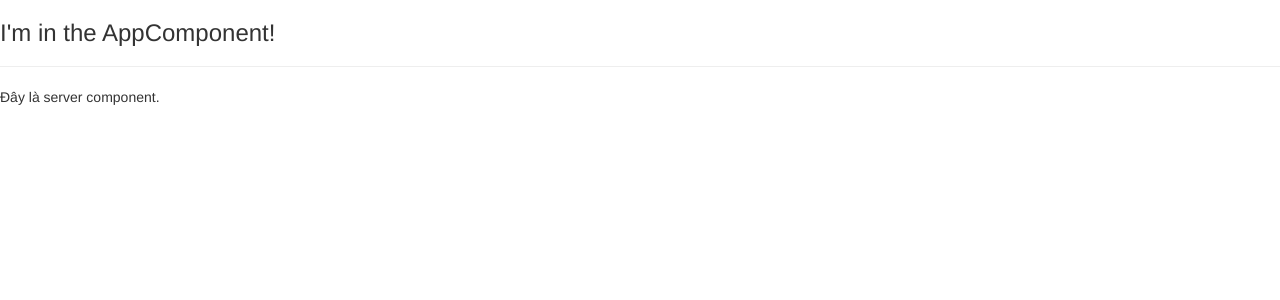
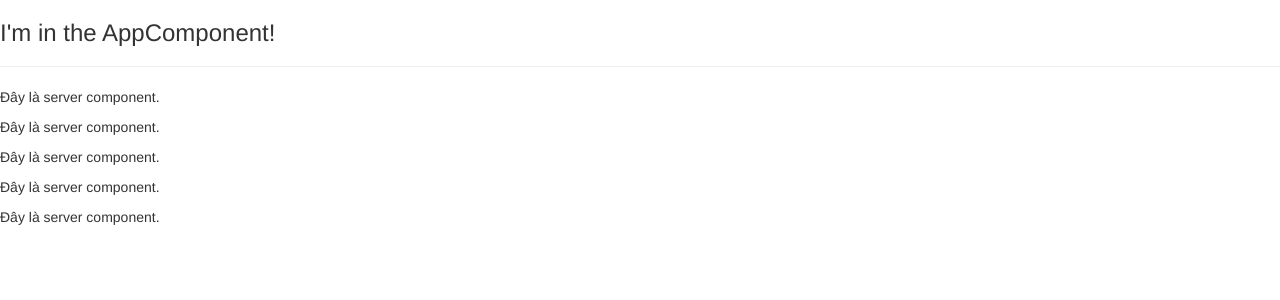
Before and after one commit to chungthehao/Angular_My_First_App, an Angular app: page / in a window 1280 px wide. Shown: the top 300 px of the page. Built offline with nearby package versions, Linux system fonts and the light colour scheme.

Commit message:
Creating Components with the CLI & Nesting Components

```diff
--- a/src/app/app.component.html
+++ b/src/app/app.component.html
@@ -6,4 +6,4 @@
 
 <hr>
 
-<app-server></app-server>
+<app-servers></app-servers>
--- a/src/app/app.module.ts
+++ b/src/app/app.module.ts
@@ -4,13 +4,15 @@
 import { FormsModule } from '@angular/forms'; // typescript cần để biết nó ở đâu
 
 import { AppComponent } from './app.component';
-import { ServerComponent } from './server/server.component'; // Để typescript biết đường import từ đâu
+import { ServerComponent } from './server/server.component';
+import { ServersComponent } from './servers/servers.component'; // Để typescript biết đường import từ đâu
 
 @NgModule({
   // Tạo ra các files thôi chưa đủ, phải báo cho Angular biết nếu muốn xài
   declarations: [
     AppComponent,
-    ServerComponent, // Để Angular biết mình muốn xài component này cho app module
+    ServerComponent,
+    ServersComponent, // Để Angular biết mình muốn xài component này cho app module
   ],
   imports: [
     BrowserModule,
--- /dev/null
+++ b/src/app/servers/servers.component.html
@@ -0,0 +1,5 @@
+<app-server></app-server>
+<app-server></app-server>
+<app-server></app-server>
+<app-server></app-server>
+<app-server></app-server>
--- /dev/null
+++ b/src/app/servers/servers.component.ts
@@ -0,0 +1,15 @@
+import { Component, OnInit } from '@angular/core';
+
+@Component({
+  selector: 'app-servers',
+  templateUrl: './servers.component.html',
+  styleUrls: ['./servers.component.css']
+})
+export class ServersComponent implements OnInit {
+
+  constructor() { }
+
+  ngOnInit() {
+  }
+
+}
```
Also changed, not shown: src/app/servers/servers.component.css (added).
